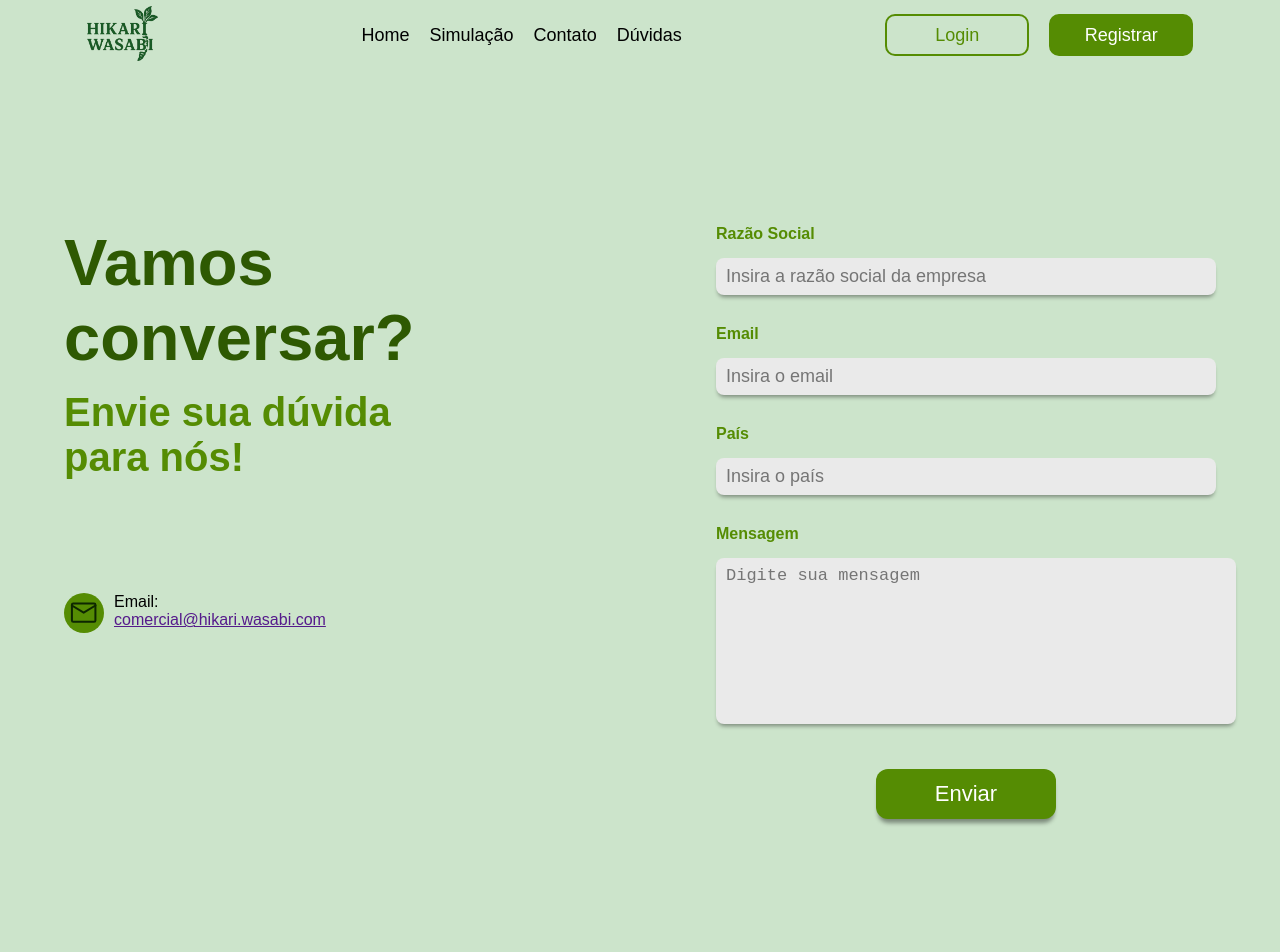
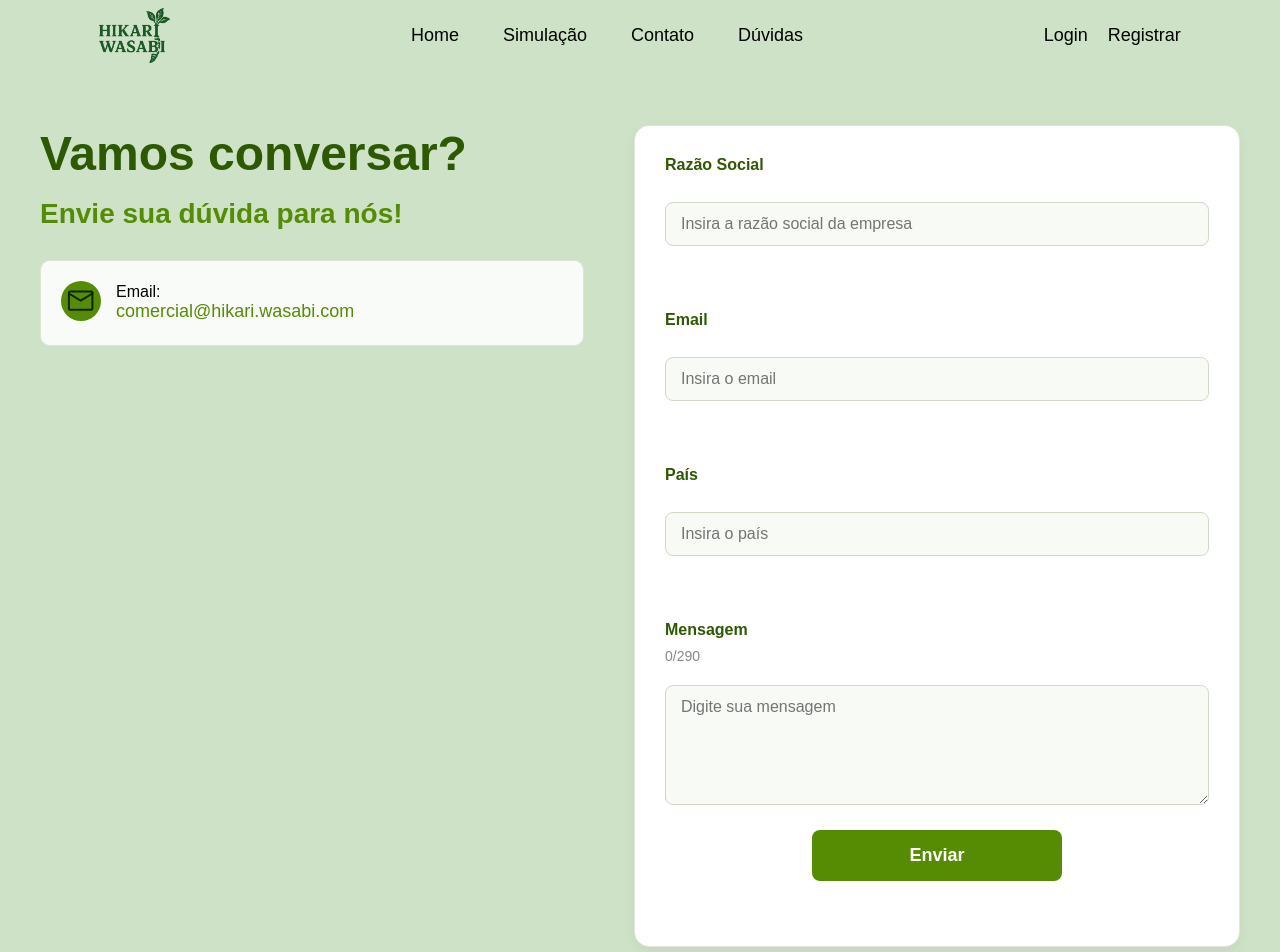
Before and after one commit to Hikari-Wasabi/Frontend, a website: page public/pages/contato.html in a window 1280 px wide. Shown: the top 952 px of the page. Drawn offline with Linux system fonts and the light colour scheme.

Commit message:
exclusividade css, ajustes

```diff
--- a/public/pages/contato.html
+++ b/public/pages/contato.html
@@ -1,18 +1,13 @@
 <!DOCTYPE html>
 <html lang="pt-br">
-
 <head>
     <meta charset="UTF-8">
     <meta name="viewport" content="width=device-width, initial-scale=1.0">
-    <title>Login</title>
-    <link rel="stylesheet" href="../styles/index.css">
-    <link rel="stylesheet" href="../styles/login.css">
+    <title>Contato - Wasabi</title>
     <link rel="stylesheet" href="../styles/contato.css">
-    <link rel="shortcut icon" type="imagex/png" href="./assets/imagem_wasabi_login.png">
+    <link rel="shortcut icon" type="imagex/png" href="../assets/imagem_wasabi_login.png">
 </head>
-
 <body>
-    <!-- HEADER -->
     <header class="header">
         <div class="div_logo">
             <img src="../assets/logo.png" alt="logo wasabi">
@@ -29,47 +24,51 @@
         </div>
     </header>
 
-    <section class="section_main">
-        <div class="container">
+    <section class="section_contato">
+        <div class="container_contato">
             <div class="div_contato">
-                <span>
+                <div>
                     <h1>Vamos conversar?</h1>
                     <h2>Envie sua dúvida para nós!</h2>
-                </span>
+                </div>
                 <span class="span_email">
                     <span>
                         <img src="../assets/icon/iconeEmail.svg" alt="icone do email">
                     </span>
                     <div>
                         <div>Email:</div>
-                        <a href="">comercial@hikari.wasabi.com</a>
+                        <a href="mailto:comercial@hikari.wasabi.com">comercial@hikari.wasabi.com</a>
                     </div>
                 </span>
-                <span></span>
-                <span></span>
             </div>
-            <form action="">
+
+            <form>
                 <div class="container_inputs">
-                    <label for="">Razão Social</label>
+                    <label for="input_nome">Razão Social</label>
                     <input placeholder="Insira a razão social da empresa" id="input_nome" type="text">
                     <span id="mensagemErro_nome"></span>
-                    <label for="">Email</label>
+
+                    <label for="input_email">Email</label>
                     <input placeholder="Insira o email" id="input_email" type="text">
                     <span id="mensagemErro_email"></span>
-                    <label for="">País</label>
+
+                    <label for="input_pais">País</label>
                     <input placeholder="Insira o país" id="input_pais" type="text">
                     <span id="mensagemErro_Pais"></span>
+
                     <div>
-                        <label for="">Mensagem</label>
-                        <span id="contagem_mensagem"></span>
+                        <label for="input_mensagem">Mensagem</label>
+                        <span id="contagem_mensagem">0/290</span>
                     </div>
-                    <textarea maxlength="290" placeholder="Digite sua mensagem" id="input_mensagem" type="text"></textarea>
+                    <textarea maxlength="290" placeholder="Digite sua mensagem" id="input_mensagem"></textarea>
                 </div>
+
                 <button type="button" onclick="botao_enviar()">Enviar</button>
                 <div id="div_erro_enviar"></div>
             </form>
         </div>
     </section>
+
     <footer>
         <div class="div_imgs">
             <img src="../assets/icon/iconeInstagram.svg" alt="icone instagram">
@@ -90,12 +89,88 @@
         </center>
     </footer>
 
+    <script>
+        var contador1 = 0;
+
+        function contato_registro() {
+            var contador2 = 0
+            var nome = input_nome.value
+            var email = input_email.value
+            var pais = input_pais.value
+            var mensagem = input_mensagem.value
+
+            var contagem_nome = nome.length
+            var contagem_pais = pais.length
+            var cont_mensagem = mensagem.length
+
+            if (contagem_nome >= 45 || contagem_nome == 0) {
+                mensagemErro_nome.innerHTML = `<b style="color: #DC3545;">Nome muito longo! ou vazio</b>`
+            } else {
+                mensagemErro_nome.innerHTML = ''
+                contador2++
+            }
+
+            if (email.endsWith('.com') && email.includes('@')) {
+                mensagemErro_email.innerHTML = ''
+                contador2++
+            } else {
+                mensagemErro_email.innerHTML = `<b style="color: #DC3545;">email invalido ou vazio!</b>`
+
+                if (email.includes(" ")) {
+                    mensagemErro_email.innerHTML = `<b style="color: #DC3545;">email invalido! com espaços</b>`
+                }
+            }
+
+            if (contagem_pais >= 45 || contagem_pais == 0) {
+                mensagemErro_Pais.innerHTML = `<b style="color: #DC3545;">Nome País vazio ou nome muito longo!</b>`
+            } else {
+                mensagemErro_Pais.innerHTML = ``
+                contador2++
+            }
+
+            contagem_mensagem.innerHTML = `${cont_mensagem}/290`
+            contador1 = contador2;
+
+            if (cont_mensagem >= 289) {
+                contagem_mensagem.innerHTML = `Limite da mensagem ultrapassado!`
+            }
+
+            contador1 = contador2
+        }
+
+        function botao_enviar() {
+            contato_registro()
+            if (contador1 >= 3) {
+                alert("Contato enviado com sucesso!")
+                div_erro_enviar.innerHTML = ``
+
+                var var_nome = input_nome.value
+                var var_email = input_email.value
+                var var_pais = input_pais.value
+                var var_mensagem = input_mensagem.value
+
+                fetch("/mensagem/botao_enviar",{
+                    method: "POST",
+                    headers:{
+                        "Content-Type": "application/json"
+                    },
+                    body: JSON.stringify({
+                        emailServer: var_email,
+                        paisServer: var_pais,
+                        mensagemServer: var_mensagem,
+                        razaoSocialServer: var_nome
+                    })
+                })
+            } else {
+                div_erro_enviar.innerHTML = `<b style="color: #DC3545;">Alguma informação não está preechida corretamentamente</b>`
+            }
+        }
+    </script>
 </body>
+</html>
+<script>
+    var contador1 = 0;
 
-</html>
-
-<script>
-    contador1 = 0
     function contato_registro() {
         var contador2 = 0
         var nome = input_nome.value
@@ -107,36 +182,34 @@
         var contagem_pais = pais.length
         var cont_mensagem = mensagem.length
 
-
-
         if (contagem_nome >= 45 || contagem_nome == 0) {
-            mensagemErro_nome.innerHTML = `<b style="color: red;">Nome muito longo! ou vazio</b>`
+            mensagemErro_nome.innerHTML = `<b style="color: #DC3545;">Nome muito longo! ou vazio</b>`
         } else {
             mensagemErro_nome.innerHTML = ''
             contador2++
         }
 
-
-
         if (email.endsWith('.com') && email.includes('@')) {
             mensagemErro_email.innerHTML = ''
             contador2++
         } else {
-            mensagemErro_email.innerHTML = `<b style="color: red;">email invalido ou vazio!</b>`
+            mensagemErro_email.innerHTML = `<b style="color: #DC3545;">email invalido ou vazio!</b>`
 
             if (email.includes(" ")) {
-                mensagemErro_email.innerHTML = `<b style="color: red;">email invalido! com espaços</b>`
+                mensagemErro_email.innerHTML = `<b style="color: #DC3545;">email invalido! com espaços</b>`
             }
         }
 
         if (contagem_pais >= 45 || contagem_pais == 0) {
-            mensagemErro_Pais.innerHTML = `<b style="color: red;">Nome País vazio ou nome muito longo!</b>`
+            mensagemErro_Pais.innerHTML = `<b style="color: #DC3545;">Nome País vazio ou nome muito longo!</b>`
         } else {
             mensagemErro_Pais.innerHTML = ``
             contador2++
         }
 
         contagem_mensagem.innerHTML = `${cont_mensagem}/290`
+
+        contador1 = contador2;
 
         if (cont_mensagem >= 289) {
             contagem_mensagem.innerHTML = `Limite da mensagem ultrapassado!`
@@ -169,7 +242,9 @@
                 })
             })
         } else {
-            div_erro_enviar.innerHTML = `<b style="color: red;">Alguma informação não está preechida corretamentamente</b>`
+            div_erro_enviar.innerHTML = `<b style="color: #DC3545;">Alguma informação não está preechida corretamentamente</b>`
         }
     }
+
+
 </script>
--- a/public/styles/contato.css
+++ b/public/styles/contato.css
@@ -1,73 +1,246 @@
-.section_main {
-    min-height: auto;
+body {
+    margin: 0;
+    padding: 0;
+    font-family: sans-serif;
+    background-color: #CDE2C7;
+    min-height: 100vh;
+    display: flex;
+    flex-direction: column;
 }
 
-.section_main .container {
-    align-items: flex-start;
-    padding: 100px 0px 0px 0px;
+.header {
+    min-height: 60px;
+    display: flex;
+    justify-content: space-around;
+    align-items: center;
+    flex-wrap: nowrap;
+    gap: 30px;
+    padding: 5px 0px 0px 0px;
 }
 
-.container_inputs div {
-    display: flex;
-    justify-content: space-between;
+.header a {
+    color: #000000;
+    text-decoration: none;
+    outline: none;
+    font-size: 18px;
 }
 
-.container_inputs div span {
-    color: #0D26014D;
-    font-weight: 400;
-    font-size: 16px;
-    position: relative;
-    bottom: -15px;
+.div_logo img {
+    height: 55px;
+    display: block;
 }
 
-.container form {
+.navbar {
+    display: flex;
+    flex-wrap: wrap;
+    justify-content: center;
+    gap: 20px;
+}
+
+.navbar span a {
+    padding: 8px 12px;
+    border-radius: 5px;
+}
+
+.div_authButtons {
+    display: flex;
+    flex-wrap: wrap;
+    justify-content: flex-end;
+    gap: 20px;
+}
+
+.section_contato {
+    flex: 1;
+    display: flex;
+    align-items: center;
+    justify-content: center;
+    padding: 60px 20px;
+}
+
+.container_contato {
+    display: flex;
+    gap: 50px;
+    align-items: flex-start;
+    max-width: 1200px;
+    width: 100%;
+    flex-wrap: wrap;
 }
 
 .div_contato {
+    flex: 1;
+    min-width: 300px;
     display: flex;
     flex-direction: column;
-    justify-content: space-between;
-    align-items: space-between;
-    height: 100%;
+    gap: 30px;
 }
 
 .div_contato h1 {
     color: #2E5902;
-    font-weight: bolder;
-    font-size: 65px;
-    width: 350px;
-    padding: 0px;
-    margin: 0px;
+    font-size: 48px;
+    font-weight: 700;
+    margin: 0;
+    padding: 0;
+    line-height: 1.2;
 }
 
 .div_contato h2 {
     color: #558C03;
-    font-size: 40px;
-    font-weight: bolder;
-    width: 350px;
-    padding: 15px 0px 0px 0px;
-    margin: 0px;
-}
-
-#input_mensagem {
-    resize: none;
-    min-height: 150px;
-    overflow-wrap: break-word;
-    word-break: break-all;
-    width: 100%;
-    border: 0px solid;
-    font-size: 17px;
-    padding: 8px 10px;
-    border-radius: 8px;
-    background-color: #EAEAEA;
-    box-shadow: 0px 4px 4px -2px rgba(0, 0, 0, 0.4);
+    font-size: 28px;
+    font-weight: 600;
+    margin: 15px 0 0 0;
+    padding: 0;
 }
 
 .span_email {
     display: flex;
-    gap: 10px;
+    align-items: center;
+    gap: 15px;
+    padding: 20px;
+    background-color: #F9FBF8;
+    border-radius: 10px;
+    border: 1px solid #DCE6D0;
 }
 
-.span_email span img {
+.span_email img {
+    width: 40px;
     height: 40px;
 }
+
+.span_email > div {
+    display: flex;
+    flex-direction: column;
+}
+
+
+.span_email a {
+    color: #558C03;
+    font-size: 18px;
+    font-weight: 500;
+    text-decoration: none;
+}
+
+.container_contato form {
+    flex: 1;
+    min-width: 300px;
+    padding: 30px;
+    background-color: #FFFFFF;
+    border-radius: 15px;
+    border: 1px solid #E0E6D9;
+    box-shadow: 0 4px 12px rgba(0, 0, 0, 0.05);
+}
+
+.container_inputs {
+    display: flex;
+    flex-direction: column;
+    gap: 20px;
+}
+
+.container_inputs label {
+    color: #2E5902;
+    font-size: 16px;
+    font-weight: 600;
+    margin-bottom: 8px;
+    display: block;
+}
+
+.container_inputs input,
+.container_inputs textarea {
+    padding: 12px 15px;
+    border: 1px solid #D1D9C6;
+    border-radius: 8px;
+    background-color: #F8FAF6;
+    font-size: 16px;
+    color: #333;
+    font-family: inherit;
+    width: 100%;
+    box-sizing: border-box;
+}
+
+.container_inputs textarea {
+    resize: vertical;
+    min-height: 120px;
+    max-height: 250px;
+}
+
+#contagem_mensagem {
+    color: #888;
+    font-size: 14px;
+    font-weight: 400;
+}
+
+#mensagemErro_nome,
+#mensagemErro_email,
+#mensagemErro_Pais {
+    color: #DC3545;
+    font-size: 14px;
+    margin-top: 5px;
+    min-height: 20px;
+    display: block;
+}
+
+.container_contato form button {
+    background-color: #558C03;
+    color: #FFFFFF;
+    border: none;
+    border-radius: 8px;
+    padding: 15px 35px;
+    font-size: 18px;
+    font-weight: 600;
+    cursor: pointer;
+    width: 100%;
+    max-width: 250px;
+    display: block;
+    margin: 25px auto 0;
+}
+
+#div_erro_enviar {
+    color: #DC3545;
+    font-size: 14px;
+    text-align: center;
+    min-height: 20px;
+    margin-top: 15px;
+}
+
+footer {
+    background-color: #2E5902;
+    color: #FFFFFF;
+    padding: 30px 20px;
+    margin-top: auto;
+}
+
+.div_imgs {
+    display: flex;
+    justify-content: center;
+    gap: 25px;
+    margin-bottom: 25px;
+}
+
+.div_imgs img {
+    width: 32px;
+    height: 32px;
+    filter: brightness(0) invert(1);
+}
+
+.div_links ul {
+    list-style: none;
+    padding: 0;
+    margin: 0 0 25px 0;
+    display: flex;
+    justify-content: center;
+    gap: 30px;
+}
+
+.div_links a {
+    color: #FFFFFF;
+    text-decoration: none;
+    font-size: 16px;
+    font-weight: 500;
+}
+
+footer center {
+    color: #CCD9C1;
+    font-size: 14px;
+    padding-top: 20px;
+    border-top: 1px solid rgba(255, 255, 255, 0.1);
+    text-align: center;
+}
```
